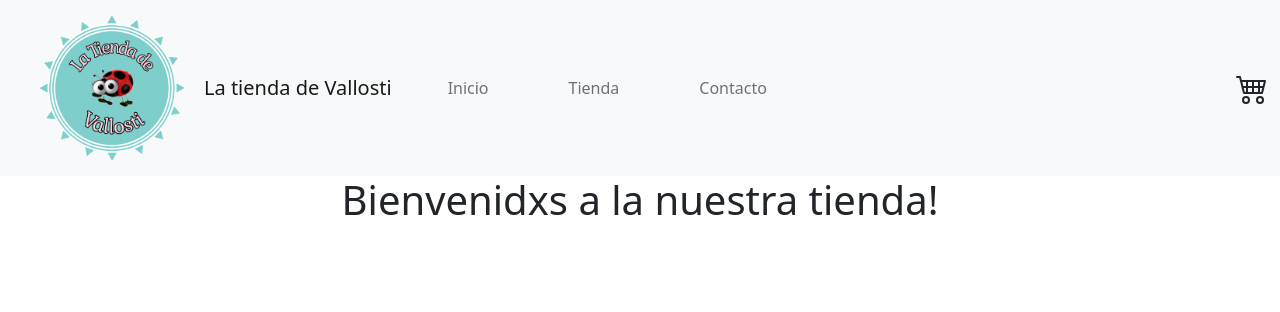
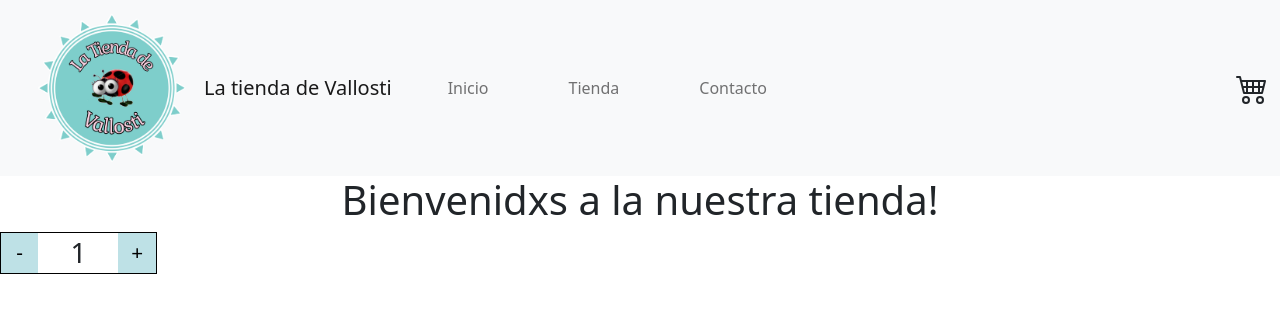
Before and after one commit to Nahirmm/latiendadevallosti, a React (Create React App) app: page / in a window 1280 px wide. Shown: the top 312 px of the page. Built offline with nearby package versions, Linux system fonts and the light colour scheme.

Commit message:
cuarto desafio

```diff
--- a/src/App.jsx
+++ b/src/App.jsx
@@ -3,6 +3,7 @@ import ItemListContainer from './components/ItemListContainer/ItemListContainer'
 
 import './App.css';
 import 'bootstrap/dist/css/bootstrap.min.css';
+import ItemCount from './components/ItemListContainer/ItemCount';
 
 
 function App() {
@@ -13,6 +14,7 @@ function App() {
 
         <NavBar />
         <ItemListContainer greeting='Bienvenidxs a la nuestra tienda!' />
+        <ItemCount initial={1} stock={7} />
     </div>
   );
 
--- /dev/null
+++ b/src/components/ItemListContainer/ItemCount.css
@@ -0,0 +1,20 @@
+.itemCount {
+    display: flex;
+    flex-direction: row;
+    justify-content: center;
+    align-items: center;
+    border: 1px solid black;
+    width: 9.8rem;
+}
+
+button {
+    width: 2.5rem;
+    height: 2.5rem;
+    border: none;
+    background-color: #BEE1E6;
+    font-size: 1.3rem;
+}
+
+.h3Counter {
+    margin: 0 2rem;
+}
--- /dev/null
+++ b/src/components/ItemListContainer/ItemCount.jsx
@@ -0,0 +1,30 @@
+import {useState} from 'react'
+import './ItemCount.css'
+
+function ItemCount({ initial, stock }) {
+
+    const [counter, setCounter] = useState(1)
+
+    const handleDecrement = () => {
+
+        counter > initial ? setCounter(prev => prev - 1) : console.log('1 es el mínimo de compra')
+
+    }
+
+    const handleIncrement = () => {
+
+        counter < stock ? setCounter(prev => prev + 1) : console.log('Llegó al máximo de productos')
+
+    }
+
+
+    return (
+        <div className='itemCount'>
+            <button onClick={handleDecrement}>-</button>
+            <h3 className='h3Counter'>{counter}</h3>
+            <button onClick={handleIncrement}>+</button>
+        </div>
+    )
+}
+
+export default ItemCount
```
